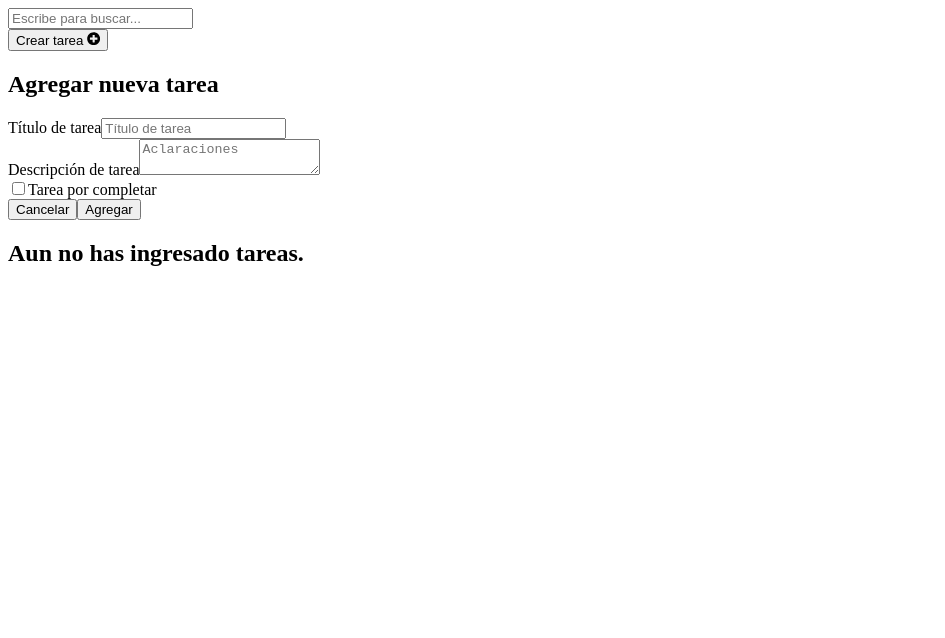
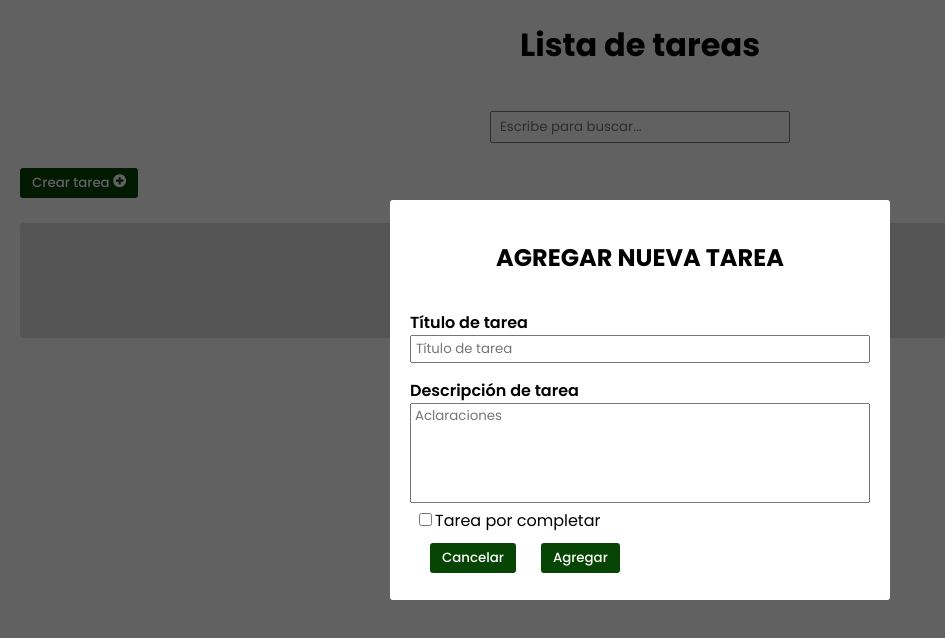
Before and after one commit to Another818/to-do-list, a React (Vite) app: page / in a window 1280 px wide. Both pictures are taken after a click on the button "Crear tarea". Shown: the top 638 px of the page, without its empty margins (0-945 px from the left). Built offline with nearby package versions, Linux system fonts and the light colour scheme.

Commit message:
todo funcando

```diff
--- a/package.json
+++ b/package.json
@@ -12,6 +12,7 @@
 		"eslint": "eslint --fix . --ext .js, .jsx, .ts, .tsx"
 	},
 	"dependencies": {
+		"animate.css": "^4.1.1",
 		"react": "^18.2.0",
 		"react-dom": "^18.2.0",
 		"react-icons": "^4.12.0",
--- /dev/null
+++ b/src/App.css
@@ -0,0 +1,46 @@
+@import url('https://fonts.googleapis.com/css2?family=Onest:wght@300&family=Poppins:ital,wght@0,100;0,200;0,300;0,400;0,500;0,600;0,700;0,800;0,900;1,100;1,200;1,300;1,400;1,500;1,600;1,700;1,800;1,900&display=swap');
+
+* {
+	box-sizing: border-box;
+	font-family: 'Poppins', sans-serif;
+}
+
+body {
+	margin: 0;
+	overflow-x: hidden;
+}
+
+h1 {
+	text-align: center;
+}
+
+.controls {
+	background-color: #fff;
+	padding: 20px;
+	display: flex;
+	justify-content: center;
+	width: 100%;
+	gap: 5px;
+}
+
+.controls input {
+	padding: 4px 8px;
+	width: 300px;
+}
+
+button {
+	background-color: rgb(6, 69, 3);
+	color: #fff;
+	padding: 5px 12px;
+	margin: 5px;
+	border: none;
+	font-weight: 500;
+	border-radius: 3px;
+	cursor: pointer;
+	transition: transform 0.3s;
+	margin-left: 20px;
+}
+
+button:hover {
+	transform: translateY(-3px);
+}
--- a/src/App.jsx
+++ b/src/App.jsx
@@ -1,5 +1,6 @@
 import React, { useState, useEffect } from 'react';
 import { TaskForm, TaskList } from './components/index.js';
+import './App.css';
 
 function App() {
 	const [tasks, setTasks] = useState(
@@ -19,18 +20,18 @@ function App() {
 
 	const editTask = (taskId, updatedTask) => {
 		// Encuentra la tarea a editar
-		const index = tasks.findIndex((task) => task.id === taskId);
+		const index = tasks.findIndex(task => task.id === taskId);
 
 		if (index !== -1) {
-		  // Copia el array actual de tareas
+			// Copia el array actual de tareas
 			const newTasks = [...tasks];
 
-		  // Actualiza la tarea en el nuevo array
+			// Actualiza la tarea en el nuevo array
 			newTasks[index] = updatedTask;
 
-			console.log(newTasks)
+			console.log(newTasks);
 
-		  // Establece el nuevo array de tareas
+			// Establece el nuevo array de tareas
 			setTasks(newTasks);
 		}
 	};
@@ -52,6 +53,7 @@ function App() {
 
 	return (
 		<>
+			<h1>Lista de tareas</h1>
 			<div className='controls'>
 				<input
 					type='text'
@@ -59,11 +61,14 @@ function App() {
 					value={searchString}
 					onChange={handleChangeFilter}
 				/>
-
-				<TaskForm addTask={addTask} editTask={editTask} edit={false}/>
-
 			</div>
-			<TaskList tasks={currentTasks} deleteTask={deleteTask} addTask={addTask} editTask={editTask}/>
+			<TaskForm addTask={addTask} editTask={editTask} edit={false} />
+			<TaskList
+				tasks={currentTasks}
+				deleteTask={deleteTask}
+				addTask={addTask}
+				editTask={editTask}
+			/>
 		</>
 	);
 }
--- a/src/components/TaskForm/TaskForm.css
+++ b/src/components/TaskForm/TaskForm.css
@@ -0,0 +1,57 @@
+.modal-background {
+	background-color: rgba(0, 0, 0, 0.621);
+	padding: 20px;
+	display: flex;
+	justify-content: center;
+	align-items: center;
+	position: absolute;
+	left: 0;
+	z-index: 999 !important;
+	top: 0;
+	height: 100vh;
+	width: 100%;
+}
+
+.modal {
+	background: #fff;
+	padding: 20px;
+	width: 500px;
+	border-radius: 3px;
+	min-height: 400px;
+	max-width: 95%;
+}
+
+.modal h2 {
+	text-transform: uppercase;
+	text-align: center;
+}
+
+.input-container {
+	display: flex;
+	flex-direction: column;
+}
+
+.input-container input {
+	width: 100%;
+	padding: 2px 4px;
+}
+
+.input-container label {
+	margin-top: 15px;
+	font-weight: 600;
+}
+
+.input-container textarea {
+	padding: 2px 4px;
+	resize: none;
+	min-height: 100px;
+}
+
+.check-container {
+	margin: 5px;
+}
+
+/* .container-form {
+	display: flex;
+	justify-content: center;
+} */
--- a/src/components/TaskForm/TaskForm.jsx
+++ b/src/components/TaskForm/TaskForm.jsx
@@ -1,126 +1,157 @@
-import React, {useState} from 'react'
+import React, { useState } from 'react';
 import { v4 as uuidv4 } from 'uuid';
-import { FaPlusCircle } from "react-icons/fa";
+import { FaPlusCircle } from 'react-icons/fa';
+import './TaskForm.css';
 
-const TaskForm = ({addTask, editTask, edit, task}) => {
-
-    const [isChecked, setIsChecked] = useState(false)
+const TaskForm = ({ addTask, editTask, edit, task }) => {
+	const [isChecked, setIsChecked] = useState(false);
 	const [isOpenModal, setIsOpenModal] = useState(false);
 
-    const handleOpenModal = () =>{
-        setIsOpenModal(true)
+	const handleOpenModal = () => {
+		setIsOpenModal(true);
+	};
+
+	const handleCloseModal = () => {
+		setIsOpenModal(false);
+	};
+
+	const handleIsChecked = e => {
+		setIsChecked(e.target.checked);
+	};
+
+	const handleSubmitTask = e => {
+		if (edit === true) {
+			e.preventDefault();
+			const title = e.target.title.value;
+			const description = e.target.description.value;
+			const checkbox = isChecked;
+			const taskForm = {
+				title,
+				description,
+				checkbox,
+				createAt: new Date().toDateString(),
+				id: task.id,
+			};
+			editTask(task.id, taskForm);
+			handleCloseModal();
+		} else {
+			e.preventDefault();
+			const title = e.target.title.value;
+			const description = e.target.description.value;
+			const checkbox = isChecked;
+			const task = {
+				title,
+				description,
+				checkbox,
+				createAt: new Date().toDateString(),
+				id: uuidv4(),
+			};
+			addTask(task);
+			handleCloseModal();
 		}
-
-    const handleCloseModal = () =>{
-        setIsOpenModal(false)
-    }
-
-    const handleIsChecked = (e) => {
-        setIsChecked(e.target.checked)
-    }
-
-    const handleSubmitTask = (e) =>{
-        if(edit === true){
-            e.preventDefault()
-            const title = e.target.title.value
-            const description = e.target.description.value
-            const checkbox = isChecked
-            const taskForm = {title, description, checkbox, createAt: new Date().toDateString(), id: task.id}
-            editTask(task.id, taskForm)
-            handleCloseModal()
-        }else{
-            e.preventDefault()
-            const title = e.target.title.value
-            const description = e.target.description.value
-            const checkbox = isChecked
-            const task = {title, description, checkbox, createAt: new Date().toDateString(), id: uuidv4()}
-            addTask(task)
-            handleCloseModal()
-        }
-    }
+	};
 
 	return (
+		<div className='container-form'>
+			{edit ? (
+				<button onClick={handleOpenModal}>
+					Editar <FaPlusCircle />
+				</button>
+			) : (
+				<button onClick={handleOpenModal} className='crearBtn'>
+					Crear tarea <FaPlusCircle />
+				</button>
+			)}
+			{isOpenModal && (
+				<div className='modal-background'>
+					<div className='modal'>
+						{edit ? <h2>Editar tarea</h2> : <h2>Agregar nueva tarea</h2>}
+
+						{edit ? (
 							<div>
-            {
-                edit
-                ? <button onClick={handleOpenModal}>Editar <FaPlusCircle/></button>
-                : <button onClick={handleOpenModal}>Crear tarea <FaPlusCircle/></button>
-            }
-            {
-                isOpenModal
-                && <div className='modal-background'>
-                        <div className="modal">
-                            {
-                                edit
-                                ? <h2>Editar tarea</h2>
-                                : <h2>Agregar nueva tarea</h2>
-                            }
-
-                            {
-                                edit
-                                ? <div>
 								<form onSubmit={handleSubmitTask}>
-                                            <div className="input-container">
-                                                <label htmlFor="title">Título de tarea</label>
-                                                <input type="text" id='title' name='title' placeholder='Título de tarea' defaultValue={task.title} />
+									<div className='input-container'>
+										<label htmlFor='title'>Título de tarea</label>
+										<input
+											type='text'
+											id='title'
+											name='title'
+											placeholder='Título de tarea'
+											defaultValue={task.title}
+										/>
 									</div>
-                                            <div className="input-container">
-                                                <label htmlFor="title">Descripción de tarea</label>
-                                                <textarea type="text" id='description' name='description' placeholder='Aclaraciones' defaultValue={task.description} />
+									<div className='input-container'>
+										<label htmlFor='title'>Descripción de tarea</label>
+										<textarea
+											type='text'
+											id='description'
+											name='description'
+											placeholder='Aclaraciones'
+											defaultValue={task.description}
+										/>
 									</div>
-                                            <div className="check-container">
+									<div className='check-container'>
 										<input
-                                                    type="checkbox"
-                                                    id="cbox1"
+											type='checkbox'
+											id='cbox1'
 											checked={isChecked}
 											onChange={handleIsChecked}
 										/>
-                                                <label htmlFor="cbox1">{isChecked ? 'Tarea completada' : 'Tarea por completar'}</label>
+										<label htmlFor='cbox1'>
+											{isChecked ? 'Tarea completada' : 'Tarea por completar'}
+										</label>
 									</div>
-                                            <div className="btn-container">
-
+									<div className='btn-container'>
 										<button onClick={handleCloseModal}>Cancelar</button>
 										<button type='submit'>Confirmar</button>
-
 									</div>
 								</form>
 							</div>
-                                : <div>
+						) : (
+							<div>
 								<form onSubmit={handleSubmitTask}>
-                                        <div className="input-container">
-                                            <label htmlFor="title">Título de tarea</label>
-                                            <input type="text" id='title' name='title' placeholder='Título de tarea' />
+									<div className='input-container'>
+										<label htmlFor='title'>Título de tarea</label>
+										<input
+											type='text'
+											id='title'
+											name='title'
+											placeholder='Título de tarea'
+										/>
 									</div>
-                                        <div className="input-container">
-                                            <label htmlFor="title">Descripción de tarea</label>
-                                            <textarea type="text" id='description' name='description' placeholder='Aclaraciones' />
+									<div className='input-container'>
+										<label htmlFor='title'>Descripción de tarea</label>
+										<textarea
+											type='text'
+											id='description'
+											name='description'
+											placeholder='Aclaraciones'
+										/>
 									</div>
-                                        <div className="check-container">
+									<div className='check-container'>
 										<input
-                                                type="checkbox"
-                                                id="cbox1"
+											type='checkbox'
+											id='cbox1'
 											checked={isChecked}
 											onChange={handleIsChecked}
 										/>
-                                            <label htmlFor="cbox1">{isChecked ? 'Tarea completada' : 'Tarea por completar'}</label>
+										<label htmlFor='cbox1'>
+											{isChecked ? 'Tarea completada' : 'Tarea por completar'}
+										</label>
 									</div>
 
-                                        <div className="btn-container">
-
+									<div className='btn-container'>
 										<button onClick={handleCloseModal}>Cancelar</button>
 										<button type='submit'>Agregar</button>
-
 									</div>
 								</form>
 							</div>
-                            }
-
-
+						)}
 					</div>
 				</div>
-            }
+			)}
 		</div>
-    )
-}
+	);
+};
 
-export default TaskForm
+export default TaskForm;
--- a/src/components/TaskList/TaskList.css
+++ b/src/components/TaskList/TaskList.css
@@ -0,0 +1,11 @@
+.list {
+	padding: 20px;
+	background-color: #e0e0e0;
+	margin: 20px;
+	border-radius: 4px;
+	display: flex;
+	justify-content: center;
+	flex-flow: row wrap;
+	z-index: 1;
+	gap: 25px;
+}
--- a/src/components/TaskList/TaskList.jsx
+++ b/src/components/TaskList/TaskList.jsx
@@ -1,19 +1,26 @@
-import React from 'react'
-import TaskItem from "../TaskItem/TaskItem";
+import React from 'react';
+import TaskItem from '../TaskItem/TaskItem';
+import './TaskList.css';
+import 'animate.css';
 
-function TaskList({tasks, deleteTask, addTask, editTask}) {
-    return (
-        <div>
-            {
-                tasks.length === 0
-                ? <h2>Aun no has ingresado tareas.</h2>
-                : tasks.map(task => (
-                    <TaskItem tasks={task} key={task.id} deleteTask={deleteTask} addTask={addTask} editTask={editTask}/>
-                ))
-
-            }
-        </div>
-    )
+function TaskList({ tasks, deleteTask, addTask, editTask }) {
+	return (
+		<div className='list'>
+			{tasks.length === 0 ? (
+				<h2>Aun no has ingresado tareas.</h2>
+			) : (
+				tasks.map(task => (
+					<TaskItem
+						tasks={task}
+						key={task.id}
+						deleteTask={deleteTask}
+						addTask={addTask}
+						editTask={editTask}
+					/>
+				))
+			)}
+		</div>
+	);
 }
 
-export default TaskList
+export default TaskList;
```
Also changed, not shown: src/components/TaskItem/TaskItem.css (+13 -0 lines), src/components/TaskItem/TaskItem.jsx (+24 -21 lines), 1 other file (tests, documents, lock files or other folders). Lines whose indentation alone changed are shown as unchanged.
